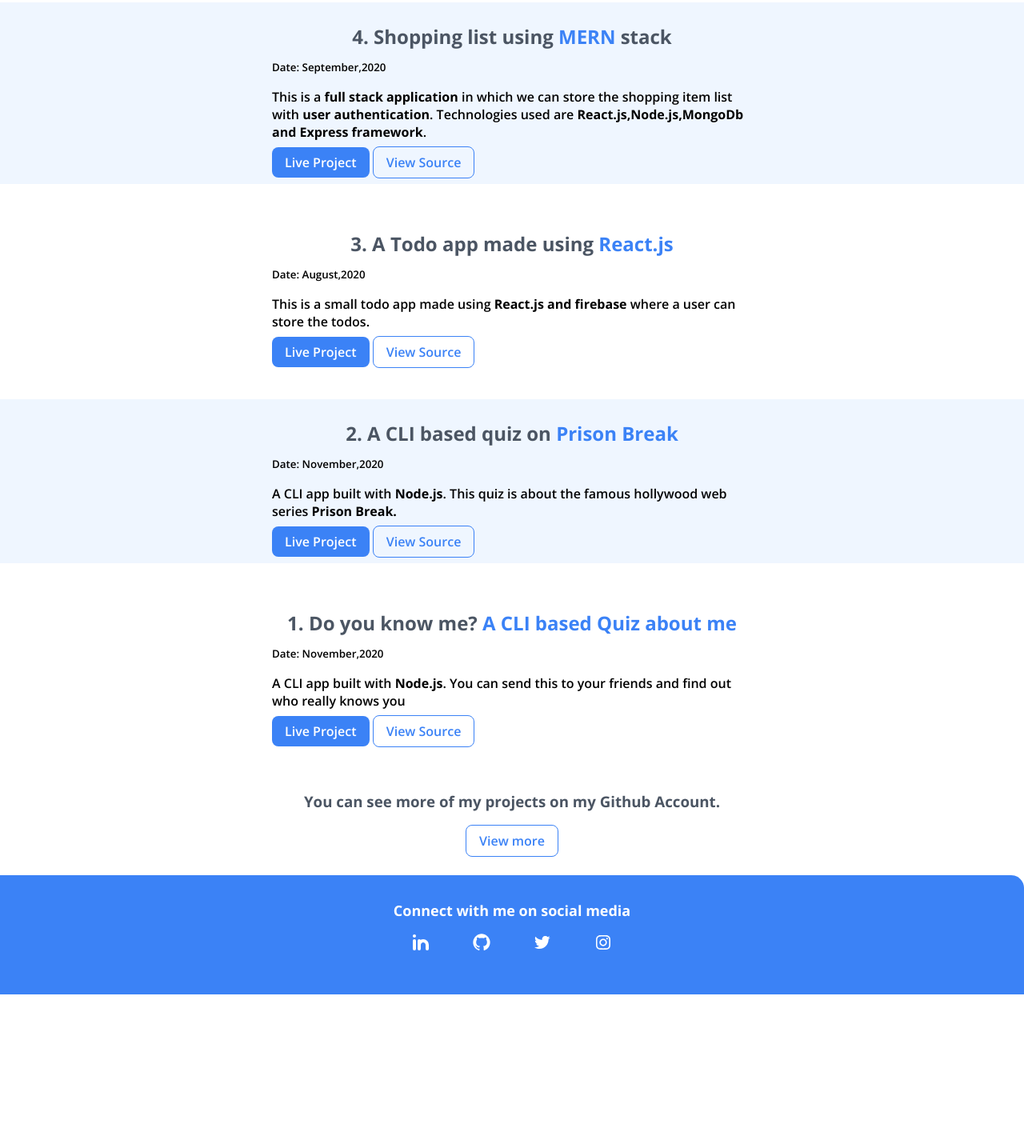
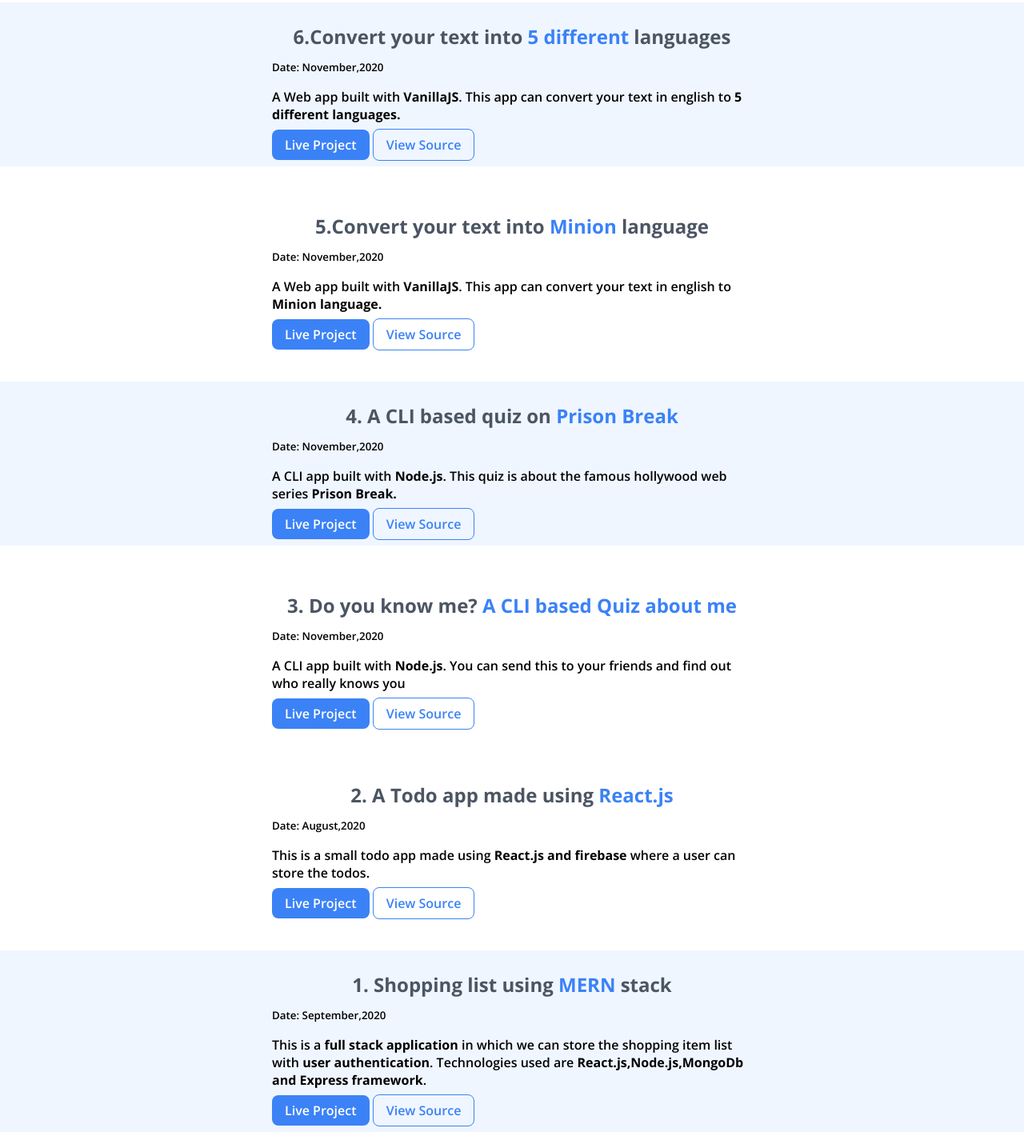
Before and after one commit to Aravindan07/aravindan-neogcamp-portfolio, a plain HTML site: page projects.html in a window 1280 px wide. Shown: the part 285-1720 px from the top of the page at 80% size. Before the commit the page ends 1528 px from the top, so only its background shows below. Drawn offline with nearby package versions, Linux system fonts and the light colour scheme.

Commit message:
add: Added more projects

```diff
--- a/projects.html
+++ b/projects.html
@@ -34,59 +34,58 @@
         <div class="margin-tb center">
           <li>
             <h2 class="sub-heading">
-              4. Shopping list using <span>MERN</span> stack
+              6.Convert your text into <span>5 different</span> languages
             </h2>
-            <small>Date: September,2020</small>
+            <small>Date: November,2020</small>
             <p>
-              This is a <strong>full stack application</strong> in which we can
-              store the shopping item list with
-              <strong>user authentication</strong>. Technologies used are
-              <strong>React.js,Node.js,MongoDb and Express framework</strong>.
+              A Web app built with <strong>VanillaJS</strong>. This app can
+              convert your text in english to
+              <strong>5 different languages.</strong>
             </p>
             <a
               class="link link-primary"
-              href="https://aravind-shopping-list.herokuapp.com/"
+              href="https://fivefun-translations.netlify.app/"
               >Live Project</a
             >
             <a
               class="link link-secondary"
-              href="https://github.com/Aravindan07/full-stack-shopping-list"
+              href="https://github.com/Aravindan07/fun-translations/"
               >View Source</a
             >
           </li>
         </div>
       </div>
+
       <div class="list-wrap">
         <div class="margin-tb center">
           <li>
             <h2 class="sub-heading">
-              3. A Todo app made using <span>React.js</span>
+              5.Convert your text into <span>Minion</span> language
             </h2>
-            <small>Date: August,2020</small>
+            <small>Date: November,2020</small>
             <p>
-              This is a small todo app made using<strong>
-                React.js and firebase</strong
-              >
-              where a user can store the todos.
+              A Web app built with <strong>VanillaJS</strong>. This app can
+              convert your text in english to <strong>Minion language.</strong>
             </p>
             <a
               class="link link-primary"
-              href="https://todo-practice-a407e.web.app/"
+              href="https://minion-funtranslation.netlify.app/"
               >Live Project</a
             >
             <a
               class="link link-secondary"
-              href="https://github.com/Aravindan07/todo-app"
+              href="https://github.com/Aravindan07/banana-talk"
               >View Source</a
             >
           </li>
         </div>
       </div>
+
       <div class="list-wrap ow">
         <div class="margin-tb center">
           <li>
             <h2 class="sub-heading">
-              2. A CLI based quiz on <span>Prison Break</span>
+              4. A CLI based quiz on <span>Prison Break</span>
             </h2>
             <small>Date: November,2020</small>
             <p>
@@ -111,7 +110,7 @@
         <div class="margin-tb center">
           <li>
             <h2 class="sub-heading">
-              1. Do you know me?
+              3. Do you know me?
               <span>A CLI based Quiz about me</span>
             </h2>
             <small>Date: November,2020</small>
@@ -127,6 +126,60 @@
             <a
               class="link link-secondary"
               href="https://github.com/Aravindan07/quiz-for-friends"
+              >View Source</a
+            >
+          </li>
+        </div>
+      </div>
+
+      <div class="list-wrap">
+        <div class="margin-tb center">
+          <li>
+            <h2 class="sub-heading">
+              2. A Todo app made using <span>React.js</span>
+            </h2>
+            <small>Date: August,2020</small>
+            <p>
+              This is a small todo app made using<strong>
+                React.js and firebase</strong
+              >
+              where a user can store the todos.
+            </p>
+            <a
+              class="link link-primary"
+              href="https://todo-practice-a407e.web.app/"
+              >Live Project</a
+            >
+            <a
+              class="link link-secondary"
+              href="https://github.com/Aravindan07/todo-app"
+              >View Source</a
+            >
+          </li>
+        </div>
+      </div>
+
+      <div class="list-wrap ow">
+        <div class="margin-tb center">
+          <li>
+            <h2 class="sub-heading">
+              1. Shopping list using <span>MERN</span> stack
+            </h2>
+            <small>Date: September,2020</small>
+            <p>
+              This is a <strong>full stack application</strong> in which we can
+              store the shopping item list with
+              <strong>user authentication</strong>. Technologies used are
+              <strong>React.js,Node.js,MongoDb and Express framework</strong>.
+            </p>
+            <a
+              class="link link-primary"
+              href="https://aravind-shopping-list.herokuapp.com/"
+              >Live Project</a
+            >
+            <a
+              class="link link-secondary"
+              href="https://github.com/Aravindan07/full-stack-shopping-list"
               >View Source</a
             >
           </li>
```
